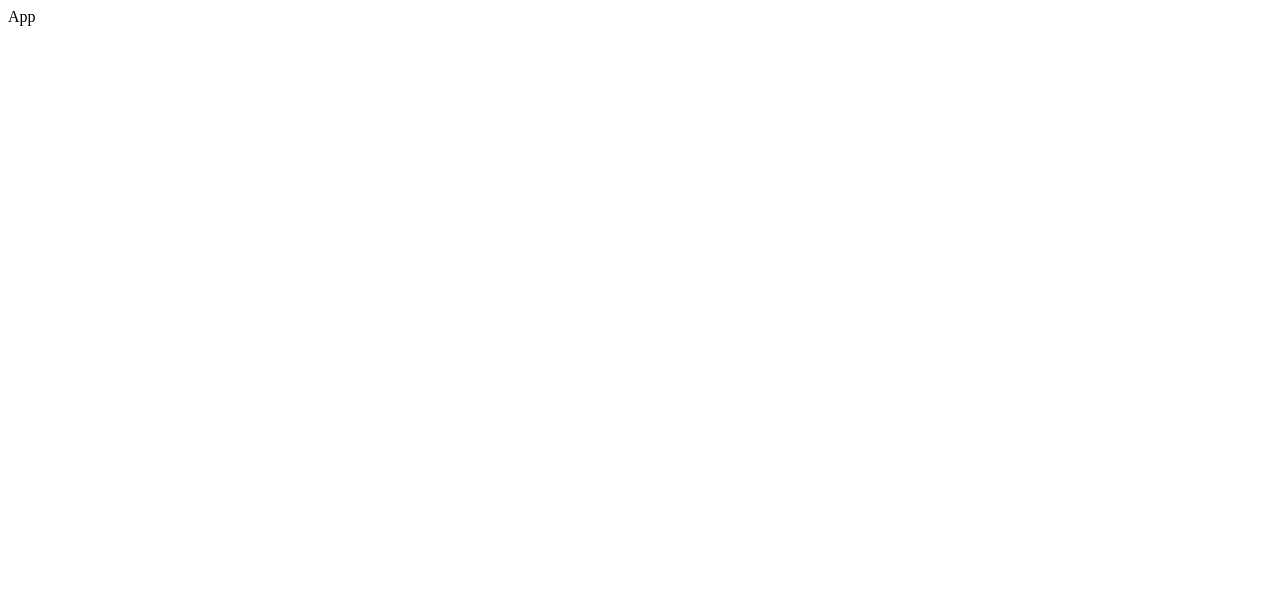
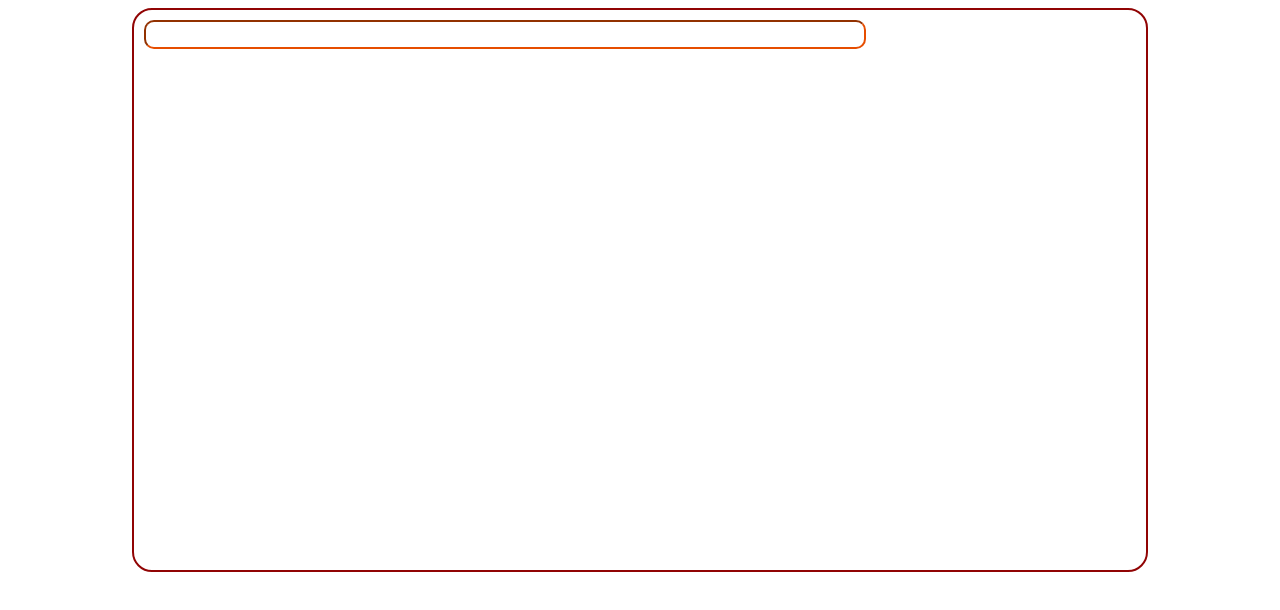
Before and after one commit to chanminswe/pokemon-finder, a React (Vite) app: page / in a window 1280 px wide. Shown: the top 610 px of the page. Built offline with nearby package versions, Linux system fonts and the light colour scheme.

Commit message:
styling so far

```diff
--- a/src/App.css
+++ b/src/App.css
@@ -0,0 +1,19 @@
+.pokemon-main-container{
+  width: 80%;
+  height: 70vh;
+  border: 2px solid rgb(145, 4, 4);
+  border-radius: 20px;
+  margin: auto;
+}
+
+.search-pokemon-container{
+  width: 100%;
+  padding: 10px;
+}
+
+.search-input{
+  border-radius: 10px;
+  border-color: rgb(230, 77, 0);
+  padding: 5px;
+  width: 70%;
+}
--- a/src/App.jsx
+++ b/src/App.jsx
@@ -1,8 +1,14 @@
 import React from 'react'
+import './App.css';
+
 
 const App = () => {
   return (
-    <div>App</div>
+    <div className='pokemon-main-container'>
+      <header className='search-pokemon-container'>
+        <input className='search-input'/>
+      </header>
+    </div>
   )
 }
 
```
